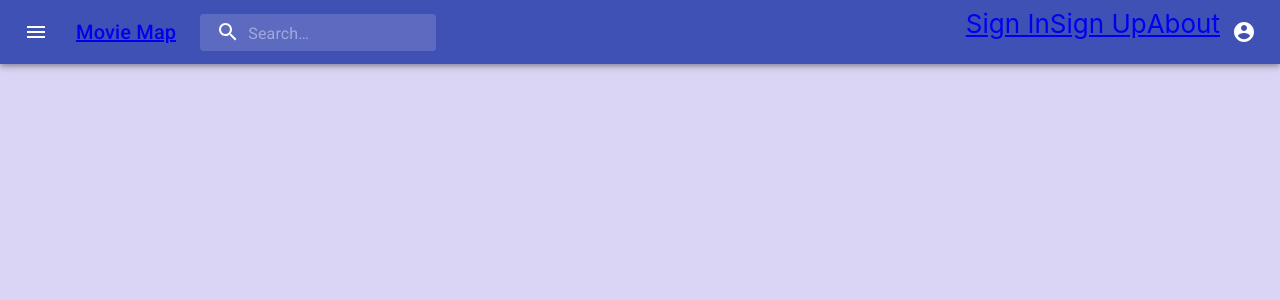
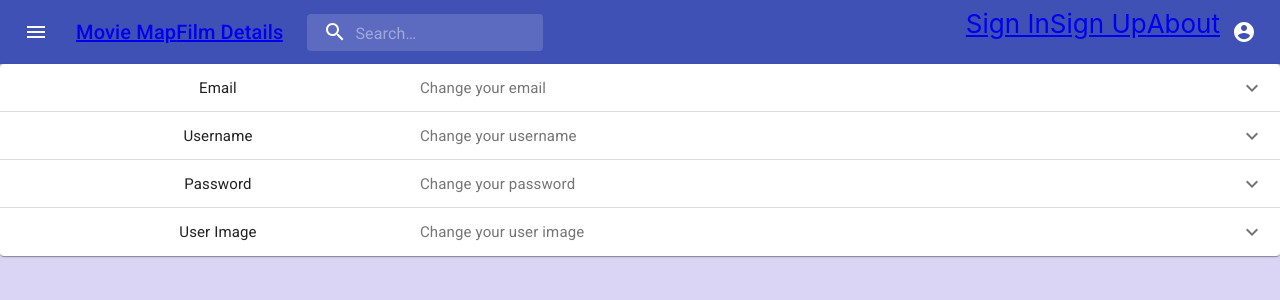
Before and after one commit to fguzmanrs/movieMap2, a React (Create React App) app in the folder client/: page /profile in a window 1280 px wide. Shown: the top 300 px of the page. Built offline with nearby package versions, Linux system fonts and the light colour scheme.

Commit message:
mvp routes done

```diff
--- a/client/src/App.js
+++ b/client/src/App.js
@@ -2,8 +2,11 @@ import React, { Component, Fragment } from 'react';
 import './App.css';
 import Navbar from './navbar/navbar.js';
 import Carousel from './carousel/carousel.js';
+import FilmCard from './filmCard/filmCard.js';
 import SignIn from './signIn/signIn.js';
 import SignUp from './signUp/signUp.js';
+import About from './about/about.js';
+import Profile from './profile/profile.js';
 import {  BrowserRouter, Route, Switch } from 'react-router-dom';
 import { Typography } from '@material-ui/core';
 // import react-router (use)
@@ -32,6 +35,9 @@ function App( props ) {
             <Carousel />
 
           </Route>
+          <Route path="/filmCard">
+            <FilmCard />
+          </Route>
           <Route path="/signIn">
             <SignIn />
           </Route>
@@ -39,8 +45,10 @@ function App( props ) {
             <SignUp />
           </Route>
           <Route path="/about">
+            <About />
           </Route>
           <Route path="/profile">
+            <Profile />
           </Route>
 
         </Switch>
--- a/client/src/Profile/profile.js
+++ b/client/src/Profile/profile.js
@@ -0,0 +1,100 @@
+import React from 'react';
+import { makeStyles } from '@material-ui/core/styles';
+import ExpansionPanel from '@material-ui/core/ExpansionPanel';
+import ExpansionPanelDetails from '@material-ui/core/ExpansionPanelDetails';
+import ExpansionPanelSummary from '@material-ui/core/ExpansionPanelSummary';
+import Typography from '@material-ui/core/Typography';
+import ExpandMoreIcon from '@material-ui/icons/ExpandMore';
+
+const useStyles = makeStyles((theme) => ({
+    root: {
+        width: '100%',
+    },
+    heading: {
+        fontSize: theme.typography.pxToRem(15),
+        flexBasis: '33.33%',
+        flexShrink: 0,
+    },
+    secondaryHeading: {
+        fontSize: theme.typography.pxToRem(15),
+        color: theme.palette.text.secondary,
+    },
+}));
+
+export default function ControlledExpansionPanels() {
+    const classes = useStyles();
+    const [expanded, setExpanded] = React.useState(false);
+
+    const handleChange = (panel) => (event, isExpanded) => {
+        setExpanded(isExpanded ? panel : false);
+    };
+
+    return (
+        <div className={classes.root}>
+            <ExpansionPanel expanded={expanded === 'panel1'} onChange={handleChange('panel1')}>
+                <ExpansionPanelSummary
+                    expandIcon={<ExpandMoreIcon />}
+                    aria-controls="panel1bh-content"
+                    id="panel1bh-header"
+                >
+                    <Typography className={classes.heading}>Email</Typography>
+                    <Typography className={classes.secondaryHeading}>Change your email</Typography>
+                </ExpansionPanelSummary>
+                <ExpansionPanelDetails>
+                    <Typography>
+                        Nulla facilisi. Phasellus sollicitudin nulla et quam mattis feugiat. Aliquam eget
+                        maximus est, id dignissim quam.
+                    </Typography>
+                </ExpansionPanelDetails>
+            </ExpansionPanel>
+            <ExpansionPanel expanded={expanded === 'panel2'} onChange={handleChange('panel2')}>
+                <ExpansionPanelSummary
+                    expandIcon={<ExpandMoreIcon />}
+                    aria-controls="panel2bh-content"
+                    id="panel2bh-header"
+                >
+                    <Typography className={classes.heading}>Username</Typography>
+                    <Typography className={classes.secondaryHeading}>Change your username</Typography>
+                </ExpansionPanelSummary>
+                <ExpansionPanelDetails>
+                    <Typography>
+                        Donec placerat, lectus sed mattis semper, neque lectus feugiat lectus, varius pulvinar
+                        diam eros in elit.
+                    </Typography>
+                </ExpansionPanelDetails>
+            </ExpansionPanel>
+            <ExpansionPanel expanded={expanded === 'panel3'} onChange={handleChange('panel3')}>
+                <ExpansionPanelSummary
+                    expandIcon={<ExpandMoreIcon />}
+                    aria-controls="panel3bh-content"
+                    id="panel3bh-header"
+                >
+                    <Typography className={classes.heading}>Password</Typography>
+                    <Typography className={classes.secondaryHeading}>Change your password</Typography>
+                </ExpansionPanelSummary>
+                <ExpansionPanelDetails>
+                    <Typography>
+                        Nunc vitae orci ultricies, auctor nunc in, volutpat nisl.
+                    </Typography>
+                </ExpansionPanelDetails>
+            </ExpansionPanel>
+            <ExpansionPanel expanded={expanded === 'panel4'} onChange={handleChange('panel4')}>
+                <ExpansionPanelSummary
+                    expandIcon={<ExpandMoreIcon />}
+                    aria-controls="panel4bh-content"
+                    id="panel4bh-header"
+                >
+                    <Typography className={classes.heading}>User Image</Typography>
+                    <Typography className={classes.secondaryHeading}>Change your user image</Typography>
+
+                </ExpansionPanelSummary>
+                <ExpansionPanelDetails>
+                    <Typography>
+                        Nunc vitae orci ultricies, auctor nunc in, volutpat nisl. Integer sit amet egestas eros,
+                        vitae egestas augue.
+                    </Typography>
+                </ExpansionPanelDetails>
+            </ExpansionPanel>
+        </div>
+    );
+}
--- a/client/src/about/about.js
+++ b/client/src/about/about.js
@@ -21,25 +21,43 @@ export default function FullWidthGrid() {
     <div className={classes.root}>
       <Grid container spacing={3}>
         <Grid item xs={12}>
-          <Paper className={classes.paper}>xs=12</Paper>
+          <Paper className={classes.paper}>Our Story</Paper>
         </Grid>
         <Grid item xs={12} sm={6}>
-          <Paper className={classes.paper}>xs=12 sm=6</Paper>
+          <Paper className={classes.paper}>Emily Yu:
+            <div>image
+            role
+            bio
+            link
+            </div>
+          </Paper>
         </Grid>
         <Grid item xs={12} sm={6}>
-          <Paper className={classes.paper}>xs=12 sm=6</Paper>
+          <Paper className={classes.paper}>Fabiola Guzman:
+            <div>image
+            role
+            bio
+            link
+            </div>
+          </Paper>
         </Grid>
-        <Grid item xs={6} sm={3}>
-          <Paper className={classes.paper}>xs=6 sm=3</Paper>
+        <Grid item xs={12} sm={6}>
+          <Paper className={classes.paper}>Francisco Ortiz:
+            <div>image
+            role
+            bio
+            link
+            </div>
+          </Paper>
         </Grid>
-        <Grid item xs={6} sm={3}>
-          <Paper className={classes.paper}>xs=6 sm=3</Paper>
-        </Grid>
-        <Grid item xs={6} sm={3}>
-          <Paper className={classes.paper}>xs=6 sm=3</Paper>
-        </Grid>
-        <Grid item xs={6} sm={3}>
-          <Paper className={classes.paper}>xs=6 sm=3</Paper>
+        <Grid item xs={12} sm={6}>
+          <Paper className={classes.paper}>Hayden Cross:
+            <div>image
+            role
+            bio
+            link
+            </div>
+          </Paper>
         </Grid>
       </Grid>
     </div>
--- a/client/src/filmCard/filmCard.js
+++ b/client/src/filmCard/filmCard.js
@@ -0,0 +1,105 @@
+import React from 'react';
+import { makeStyles } from '@material-ui/core/styles';
+import clsx from 'clsx';
+import Card from '@material-ui/core/Card';
+import CardHeader from '@material-ui/core/CardHeader';
+import CardMedia from '@material-ui/core/CardMedia';
+import CardContent from '@material-ui/core/CardContent';
+import CardActions from '@material-ui/core/CardActions';
+import Collapse from '@material-ui/core/Collapse';
+import Avatar from '@material-ui/core/Avatar';
+import IconButton from '@material-ui/core/IconButton';
+import Typography from '@material-ui/core/Typography';
+import { red } from '@material-ui/core/colors';
+import FavoriteIcon from '@material-ui/icons/Favorite';
+import ShareIcon from '@material-ui/icons/Share';
+import ExpandMoreIcon from '@material-ui/icons/ExpandMore';
+import MoreVertIcon from '@material-ui/icons/MoreVert';
+
+const useStyles = makeStyles((theme) => ({
+  root: {
+    maxWidth: 345,
+  },
+  media: {
+    height: 0,
+    paddingTop: '56.25%', // 16:9
+  },
+  expand: {
+    transform: 'rotate(0deg)',
+    marginLeft: 'auto',
+    transition: theme.transitions.create('transform', {
+      duration: theme.transitions.duration.shortest,
+    }),
+  },
+  expandOpen: {
+    transform: 'rotate(180deg)',
+  },
+  avatar: {
+    backgroundColor: red[500],
+  },
+}));
+
+export default function FilmReviewCard() {
+  const classes = useStyles();
+  const [expanded, setExpanded] = React.useState(false);
+
+  const handleExpandClick = () => {
+    setExpanded(!expanded);
+  };
+
+  return (
+    <Card className={classes.root}>
+      <CardHeader
+        avatar={
+          <Avatar aria-label="film" className={classes.avatar}>
+            PG-13
+          </Avatar>
+        }
+        action={
+          <IconButton aria-label="settings">
+            <MoreVertIcon />
+          </IconButton>
+        }
+        title="Movie Title"
+      />
+      <CardMedia
+        className={classes.media}
+        image=""
+        title="Movie Poster"
+      />
+      <CardContent>
+        <Typography variant="body2" color="textSecondary" component="p">
+        </Typography>
+      </CardContent>
+      <CardActions disableSpacing>
+        <IconButton aria-label="add to favorites">
+          <FavoriteIcon />
+        </IconButton>
+        <IconButton aria-label="share">
+          <ShareIcon />
+        </IconButton>
+        <IconButton
+          className={clsx(classes.expand, {
+            [classes.expandOpen]: expanded,
+          })}
+          onClick={handleExpandClick}
+          aria-expanded={expanded}
+          aria-label="show more"
+        >
+          <ExpandMoreIcon />
+        </IconButton>
+      </CardActions>
+      <Collapse in={expanded} timeout="auto" unmountOnExit>
+        <CardContent>
+          <Typography paragraph>Film Details</Typography>
+          <Typography>Summary</Typography>
+          <Typography>Rating</Typography>
+          <Typography>Genre</Typography>
+          <Typography>Cast</Typography>
+          <Typography>Trailer</Typography>
+          <Typography>Watch Options</Typography>
+        </CardContent>
+      </Collapse>
+    </Card>
+  );
+}
--- a/client/src/navbar/navbar.js
+++ b/client/src/navbar/navbar.js
@@ -157,6 +157,7 @@ export default function PrimarySearchAppBar() {
           </IconButton>
           <Typography className={classes.title} variant="h6" noWrap>
             <Link to="/home">Movie Map</Link>
+            <Link to="/filmCard">Film Details</Link>
           </Typography>
           <div className={classes.search}>
             <div className={classes.searchIcon}>
@@ -173,6 +174,7 @@ export default function PrimarySearchAppBar() {
           </div>
           <div className={classes.grow} />
           <div className={classes.sectionDesktop}>
+
             <Link to="/signIn">Sign In</Link>
 
             <Link to="/signUp">Sign Up</Link>
```
